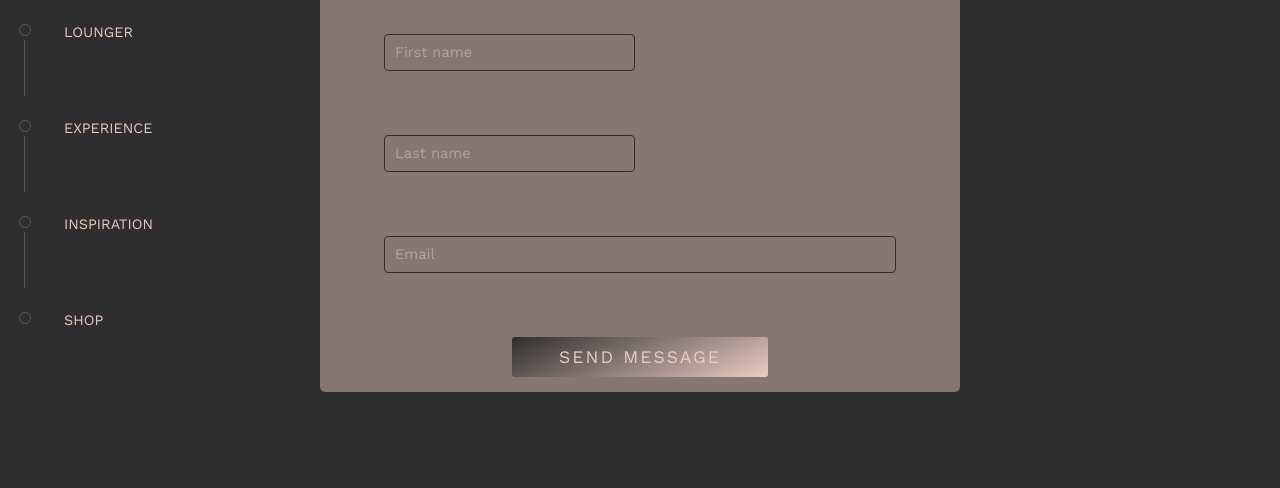
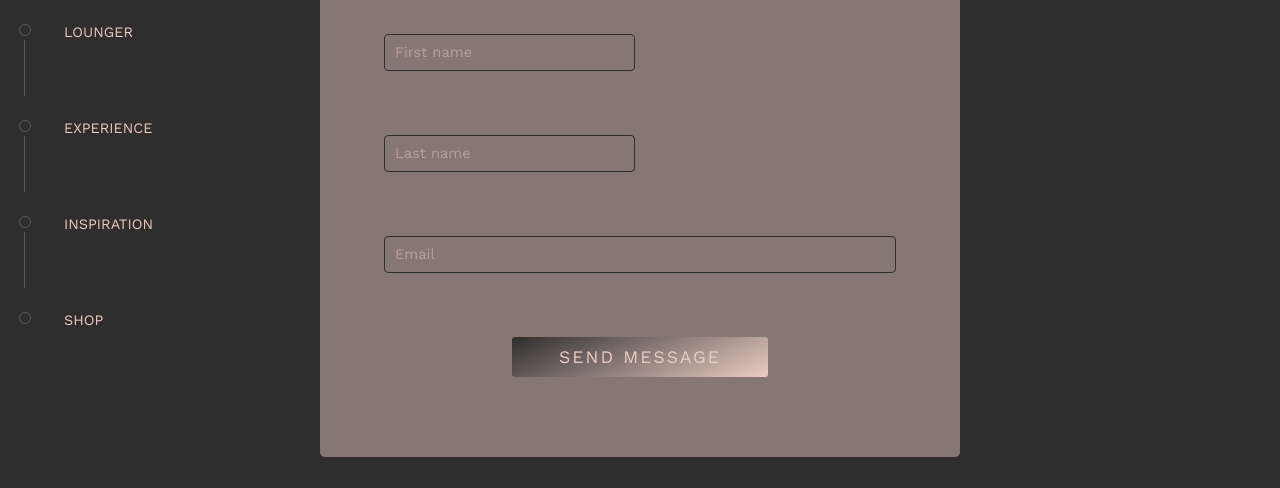
Before and after one commit to emabytes/project-headphones, a plain HTML site: page assets/html/contact.html in a window 1280 px wide. Shown: the part 312-800 px from the top of the page. Drawn offline with nearby package versions, Linux system fonts and the light colour scheme.

Commit message:
changed form height

```diff
--- a/assets/css/style.css
+++ b/assets/css/style.css
@@ -366,7 +366,7 @@ form .active-form {
 
 #contact form {
     padding: 10vh 5%;
-    height: 55vh;
+    min-height: 55vh;
     max-width: 40%;
     margin: 0 auto;
     background-color: #867772;
```
